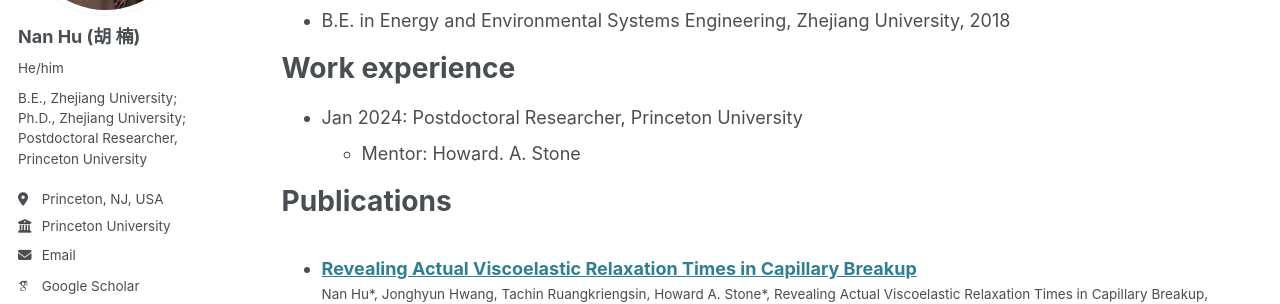
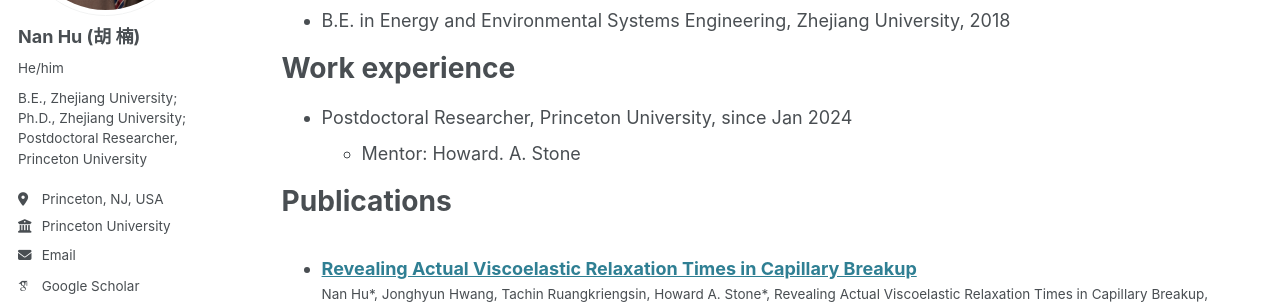
Before and after one commit to princetonNanHu/Nan, a Jekyll site: the page built from _pages/cv.md, in a window 1280 px wide and 900 px high. Shown: the part 265-569 px from the top of the window. Built offline with Jekyll 4.4.1, drawn with Linux system fonts in a browser that asks for light colours; some web fonts are replaced.

Commit message:
Update cv.md

```diff
--- a/_pages/cv.md
+++ b/_pages/cv.md
@@ -17,7 +17,7 @@ Education
 
 Work experience
 ======
-* Jan 2024: Postdoctoral Researcher, Princeton University
+* Postdoctoral Researcher, Princeton University, since Jan 2024
   * Mentor: Howard. A. Stone
 
 
```
